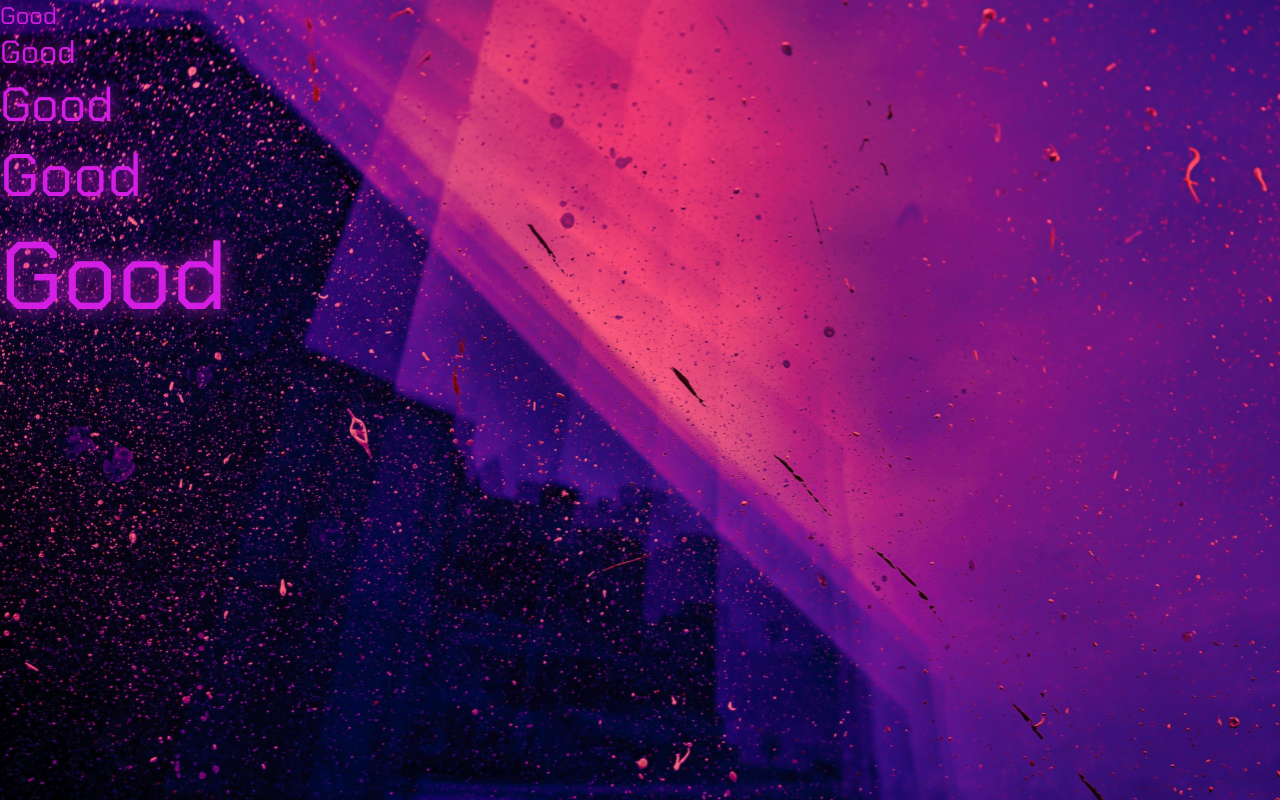
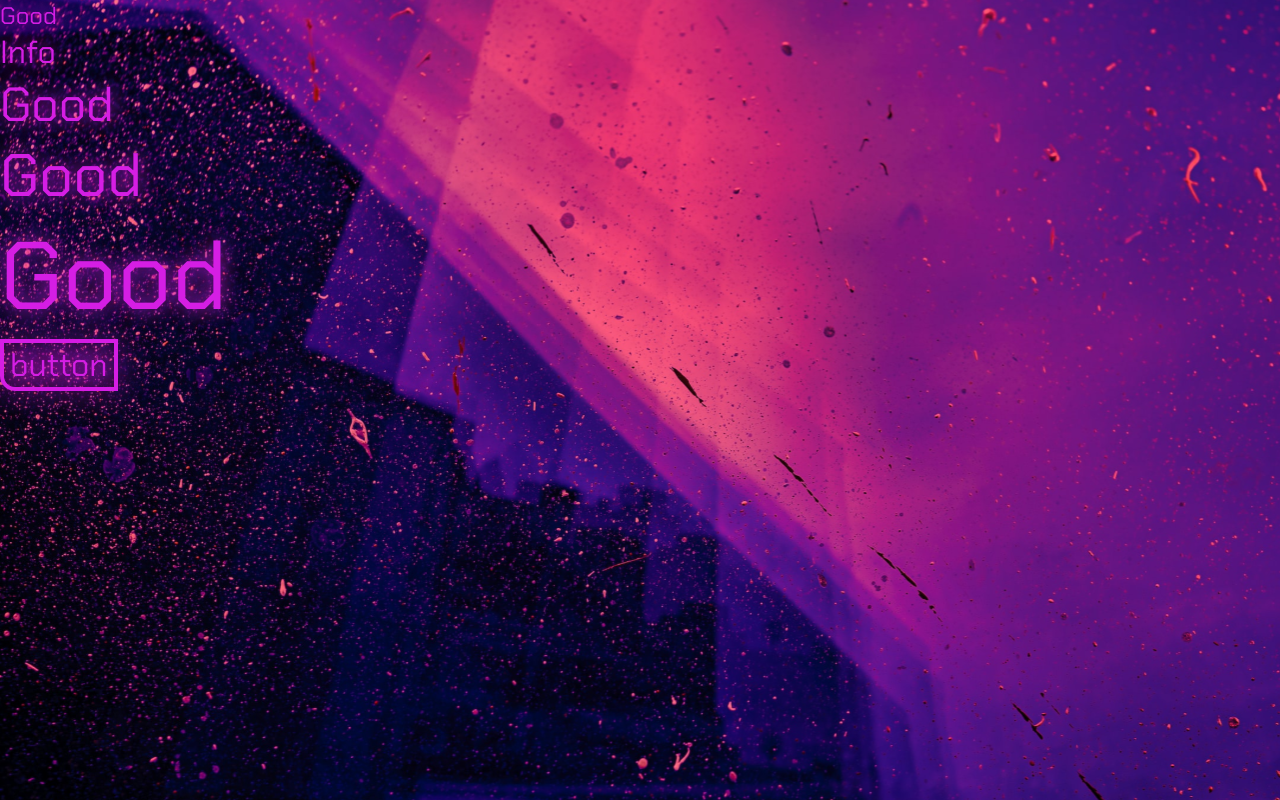
Before and after one commit to amunra2/web-bmstu-iu7, a Vue app in the folder src/frontend/: page / in a window 1280 px wide. Built offline with nearby package versions, Linux system fonts and the light colour scheme.

Commit message:
lab_03: добавлен компонент кнопки

```diff
--- /dev/null
+++ b/src/frontend/src/components/Button.vue
@@ -0,0 +1,43 @@
+<template>
+  <button class="button">
+    <PinkText fontSize="var(--little-text)">
+        <slot></slot>
+    </PinkText>
+  </button>
+</template>
+
+<script lang="ts">
+import { defineComponent } from 'vue'
+import PinkText from '@/components/PinkText.vue'
+
+export default defineComponent({
+  data() {
+    return {
+      hover: false,
+    }
+  },
+  name: "Button",
+  components: {
+    PinkText
+  }
+})
+</script>
+
+<style scoped>
+.button{
+  display: flex;
+  flex-direction: row;
+  justify-content: center;
+  align-items: center;
+  background-color: transparent;
+  border: 4px solid var(--magenta);
+  filter: drop-shadow(0px 0px 15px var(--magenta));
+  border-radius: 0px 0px 0px 15px;
+  font-family: "Chakra Petch";
+}
+.button:hover{
+  border: 4px solid var(--magenta);
+  border-radius: 0px 0px 0px 15px;
+  filter: drop-shadow(0px 0px 15px var(--cyan));
+}
+</style>
--- a/src/frontend/src/views/HomeView.vue
+++ b/src/frontend/src/views/HomeView.vue
@@ -1,19 +1,27 @@
 <template>
   <PinkText fontSize="var(--tiny-text)">Good</PinkText>
-  <PinkText fontSize="var(--little-text)">Good</PinkText>
+  <PinkText fontSize="var(--little-text)">Info</PinkText>
   <PinkText fontSize="var(--middle-text)">Good</PinkText>
   <PinkText fontSize="var(--large-text)">Good</PinkText>
   <PinkText fontSize="var(--huge-text)">Good</PinkText>
+  <Button v-on:click="consoleInfo">button</Button>
 </template>
 
 <script lang="ts">
 import { defineComponent } from "vue";
 import PinkText from "@/components/PinkText.vue"
+import Button from "@/components/Button.vue"
 
 export default defineComponent({
   name: "HomeView",
   components: {
-    PinkText
+    PinkText,
+    Button
+  },
+  methods: {
+    consoleInfo: function(event: Event){
+      console.log(event.timeStamp)
+    },
   },
 });
 </script>
```
